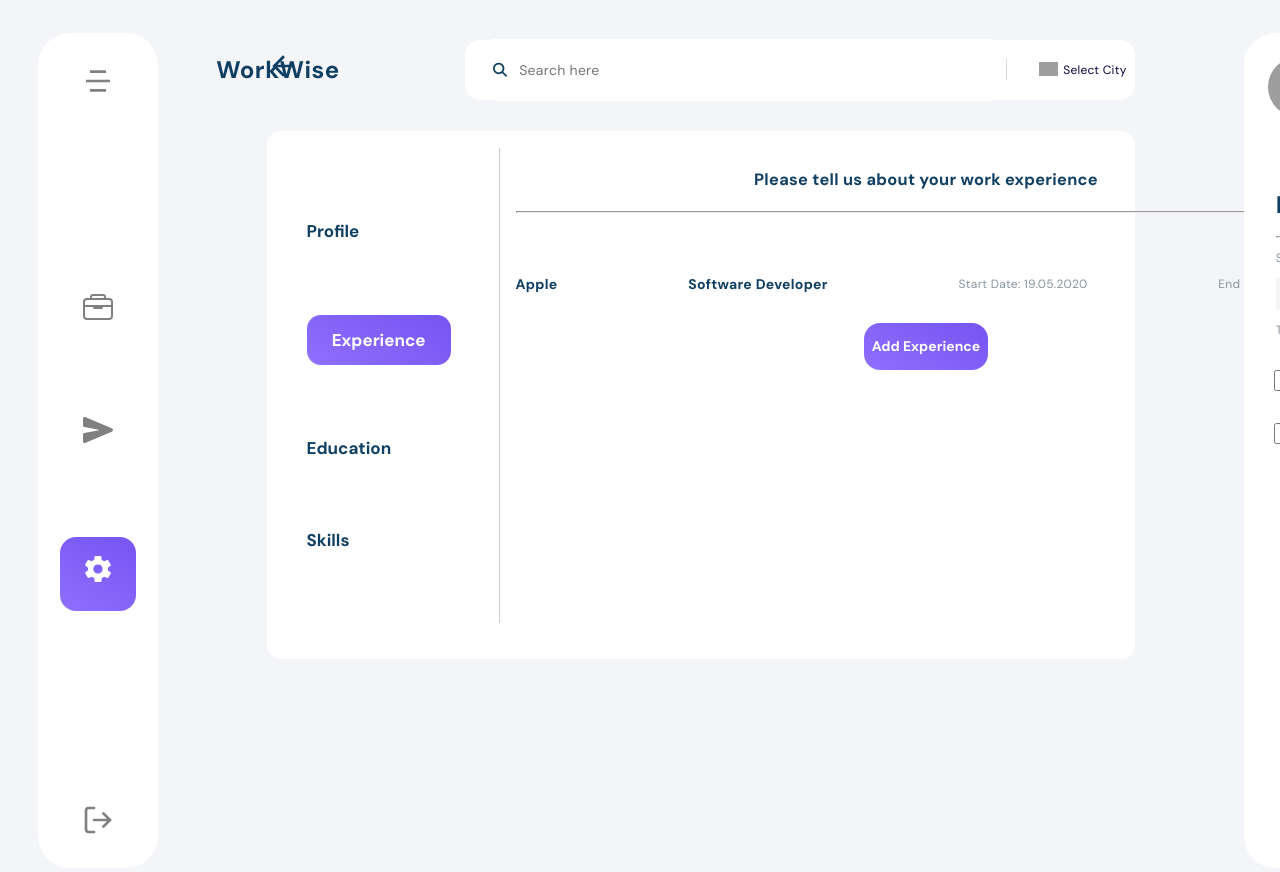
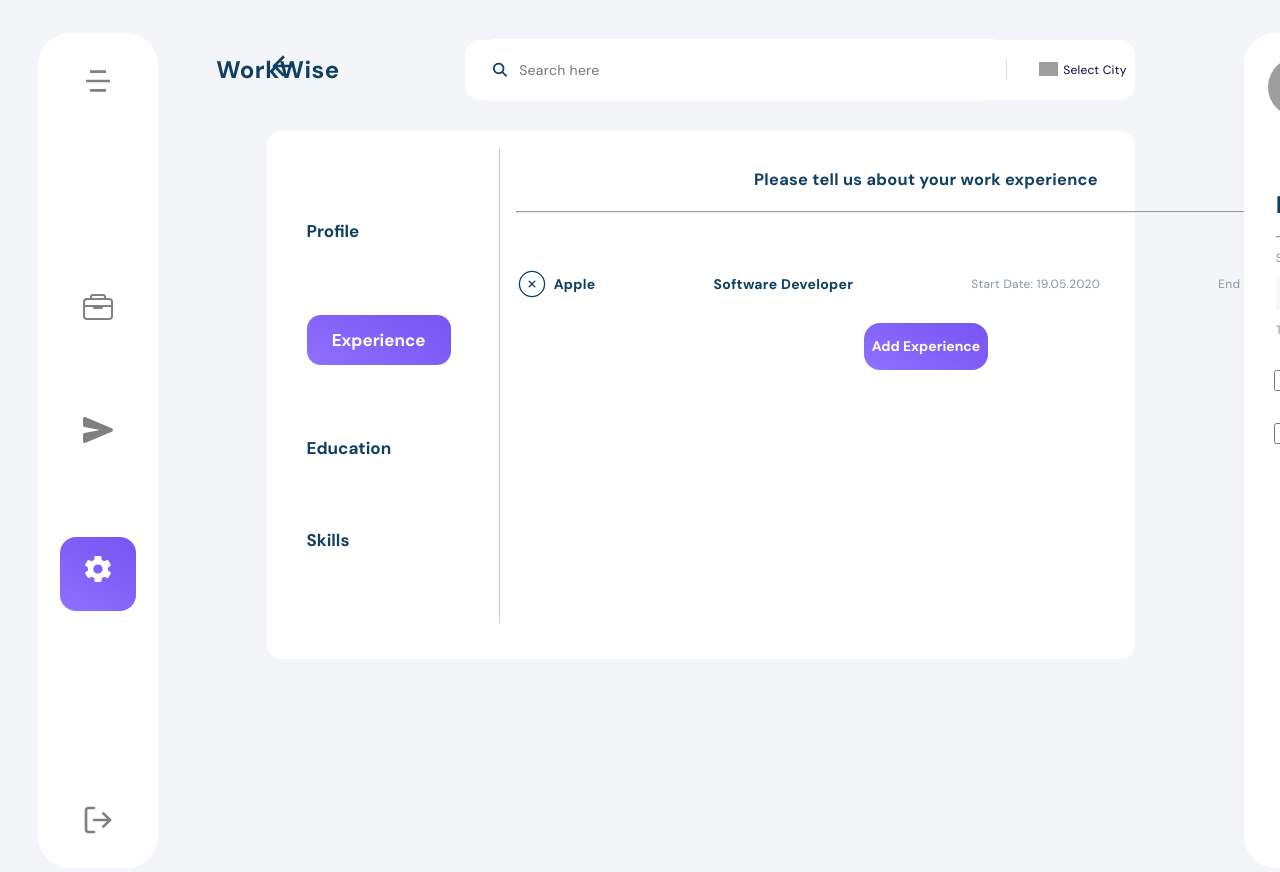
Before and after one commit to Aldrin1807/WorkWise, a React (Vite) app in the folder work-wise/: page /settings in a window 1280 px wide. Both pictures are taken after a click on the item "Experience". Shown: the top 872 px of the page. Built offline with nearby package versions, Linux system fonts and the light colour scheme; grey boxes are pictures that could not be loaded.

Commit message:
small css changes

```diff
--- a/work-wise/src/Components/Middle/Content.css
+++ b/work-wise/src/Components/Middle/Content.css
@@ -85,6 +85,11 @@ letter-spacing: 0.02em;
 
 color: #0A043C;
   }
+  .remove{
+    font-size: 2rem;
+    margin-right: -7rem;
+    color: #0F3F62;
+}
 
 .title-n-search{
     display: flex;
--- a/work-wise/src/Components/Middle/Content.tsx
+++ b/work-wise/src/Components/Middle/Content.tsx
@@ -1,5 +1,6 @@
 import { IoMdArrowBack } from 'react-icons/io';
 import './Content.css'
+import { CiCircleRemove } from 'react-icons/ci';
 
 export function Search(props:any){
     const cities = [
@@ -82,7 +83,7 @@ export function Profile(){
                 </div>
             </div>
             <div className="about">
-                <h3>About You</h3>
+                <h3 className='primary'>About You</h3>
                 <textarea className='about-me-area' id="" cols={80} rows={10}></textarea>
                 <button className='save-butoni'>Save Changes</button>
             </div>
@@ -96,7 +97,9 @@ export function Experience(){
             <h3>Please tell us about your work experience</h3>
             <hr />
             <div className="experience-item" id='first'>
-                <p className='primary-text'>Apple</p>
+                <CiCircleRemove className="remove" />
+                <p className='primary-text'>
+                Apple</p>
                 <p className="primary-text">Software Developer</p>
                 <p className="secondary-text">Start Date: 19.05.2020</p>
                 <p className="secondary-text">End Date: 10.06.2021</p>
@@ -112,13 +115,18 @@ export function Education(){
         <h3>Please tell us about your Education</h3>
         <hr />
         <div className="experience-item" id='first'>
-            <p className='primary-text'>UBT</p>
+
+            <p className='primary-text'>
+
+            UBT</p>
             <p className="primary-text">Computer Science and Engineering</p>
             <p className="secondary-text">Start Date: 19.05.2020</p>
             <p className="secondary-text">End Date: 10.06.2021</p>
         </div>
         <div className="experience-item">
-            <p className='primary-text'>SHFMU "Bafti Haxhiu"</p>
+
+            <p className='primary-text'>
+            SHFMU "Bafti Haxhiu"</p>
             <p className="primary-text">Natural Science</p>
             <p className="secondary-text">Start Date: 19.05.2020</p>
             <p className="secondary-text">End Date: 10.06.2021</p>
@@ -134,18 +142,22 @@ export function Skills(){
         <h3>Please tell us about your Skills</h3>
         <hr />
         <div className="experience-item" id='first'>
+
             <p className='primary-text'>Advanced Java</p>
             <p className="secondary-text">Remove</p>
         </div>
         <div className="experience-item">
+
         <p className='primary-text'>Advanced C# Programming</p>
             <p className="secondary-text">Remove</p>
         </div>
         <div className="experience-item">
+
              <p className='primary-text'>HTML CSS JS</p>
              <p className="secondary-text">Remove</p>
         </div>
         <div className="experience-item">
+
              <p className='primary-text'>ASP.Net Core</p>
              <p className="secondary-text">Remove</p>
         </div>
--- a/work-wise/src/Pages/Sent.css
+++ b/work-wise/src/Pages/Sent.css
@@ -6,6 +6,11 @@
     line-height: 31px;
     letter-spacing: 0.02em;
     text-align: center;
+    color: #0F3F62;
+}
+.remove-icon{
+    font-size: 2rem;
+    margin-right: -14rem;
     color: #0F3F62;
 }
 .sent-content{
--- a/work-wise/src/Pages/Sent.tsx
+++ b/work-wise/src/Pages/Sent.tsx
@@ -2,6 +2,7 @@ import LeftNav from "../Components/Left/LeftNav";
 import { Search } from "../Components/Middle/Content";
 import RightNav from "../Components/Right/RightNav";
 import './Sent.css'
+import { CiCircleRemove } from "react-icons/ci";
 
 export default function Sent(){
     return(
@@ -12,18 +13,21 @@ export default function Sent(){
             <div className="sent-content" >
                 <h1 className="primary">Here you can see all the jobs you have applied</h1>
                 <div className="item" id="first">
+                <CiCircleRemove className="remove-icon" />
                 <p className='primary-text'>Apple</p>
                 <p className="primary-text">React Developer</p>
                 <p className="secondary-text">Apply Date: 19.05.2023</p>
                 <p className="secondary-text">Status: Applied</p>
                 </div>
                 <div className="item" >
+                <CiCircleRemove className="remove-icon" />
                 <p className='primary-text'>Apple</p>
                 <p className="primary-text">React Developer</p>
                 <p className="secondary-text">Apply Date: 19.05.2023</p>
                 <p className="secondary-text">Status: Applied</p>
                 </div>
                 <div className="item" >
+               <CiCircleRemove className="remove-icon" />
                 <p className='primary-text'>Apple</p>
                 <p className="primary-text">React Developer</p>
                 <p className="secondary-text">Apply Date: 19.05.2023</p>
--- a/work-wise/src/Pages/Settings.tsx
+++ b/work-wise/src/Pages/Settings.tsx
@@ -5,7 +5,7 @@ import RightNav from "../Components/Right/RightNav";
 import './Settings.css'
 
 export default function Settings(){
-    const [content,setContent] = useState(1);
+    const [content,setContent] = useState(0);
     const handleNavClick = (index:any) => {
         setContent(index);
     };
```
